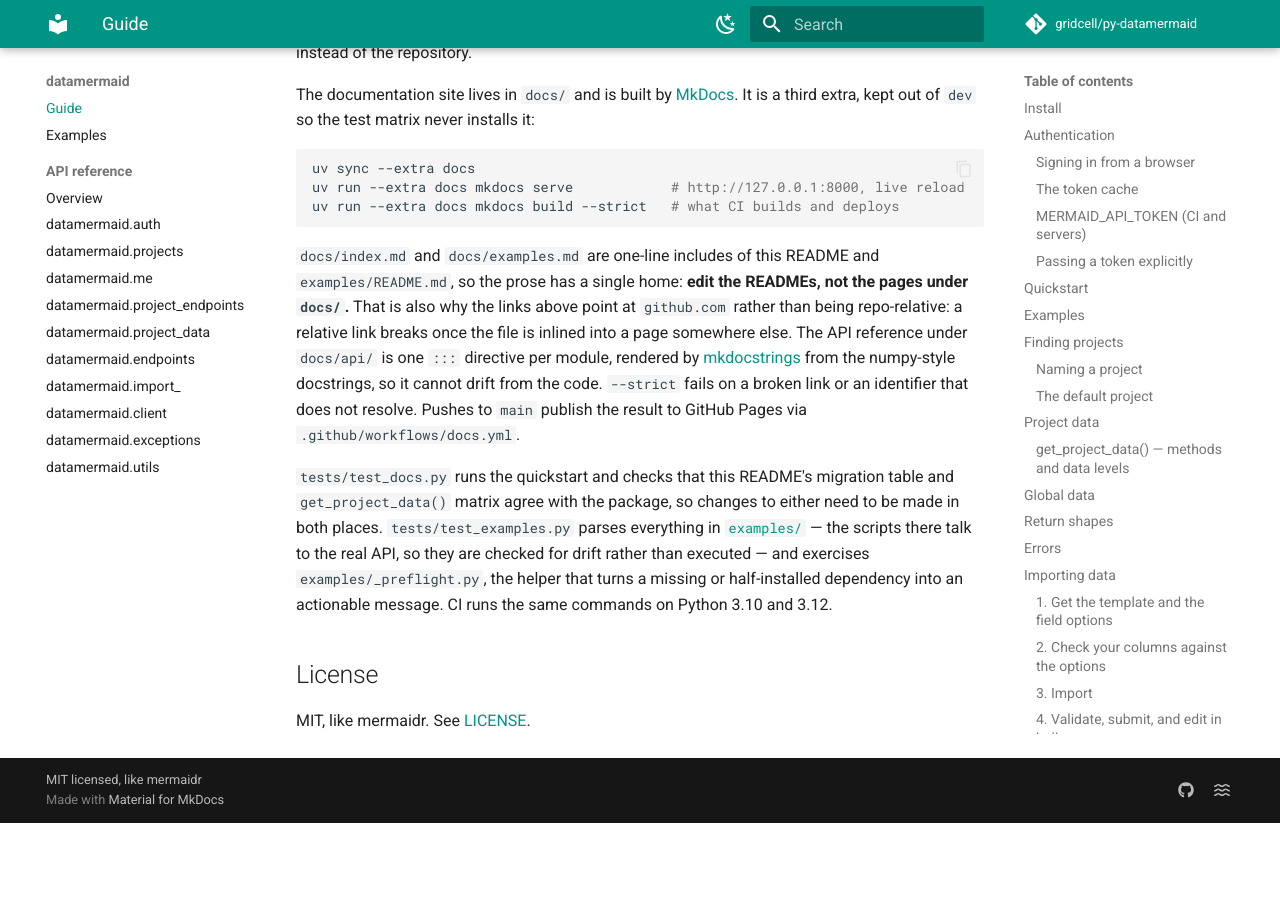
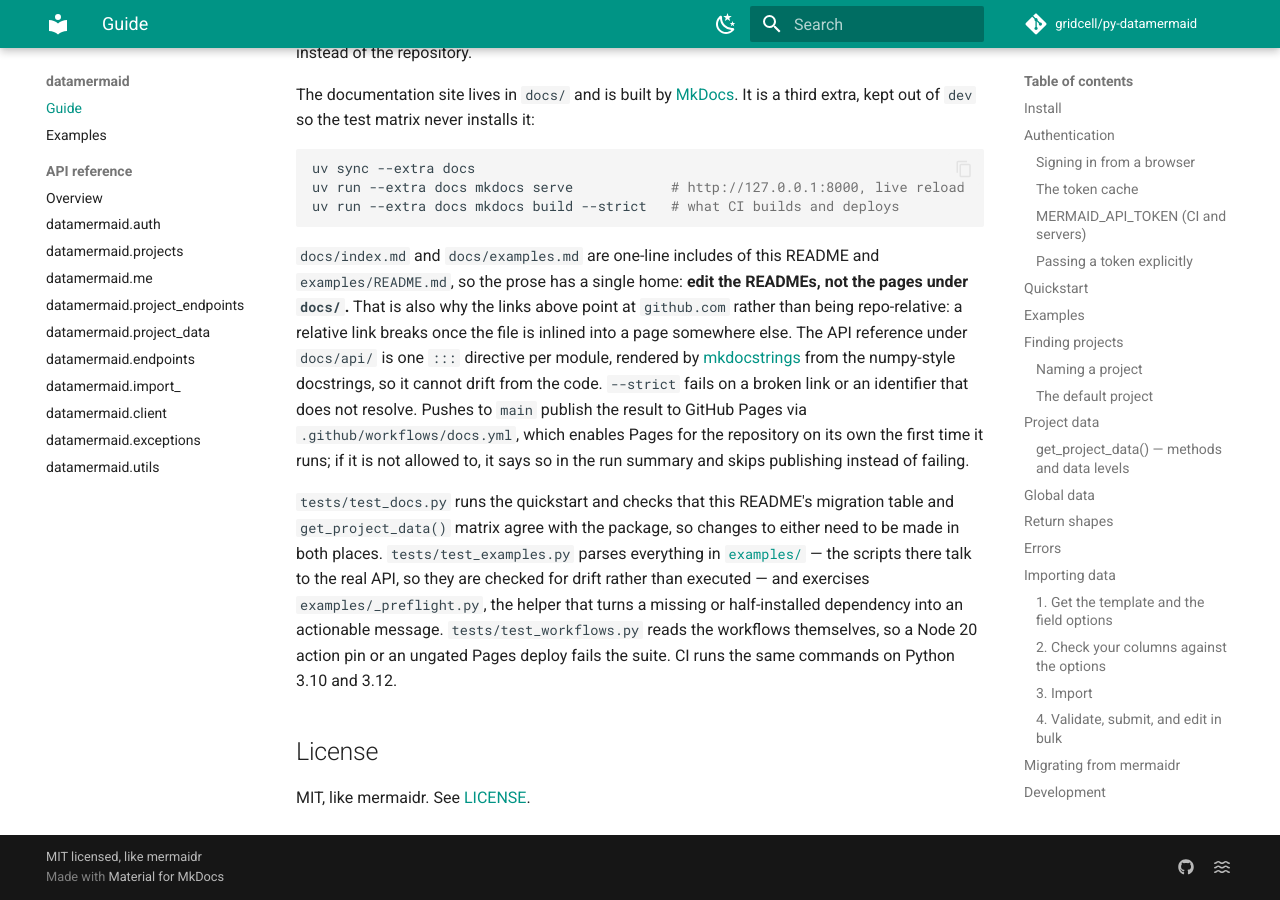
Before and after one commit to gridcell/py-datamermaid, an MkDocs documentation site: the page built from docs/index.md, in a window 1280 px wide and 900 px high, scrolled down 14717 px. Built offline with MkDocs 1.6.1 and Material for MkDocs 9.7.7, drawn with Linux system fonts in a browser that asks for light colours; comment, search, counter and statistics services are not loaded; before the commit the page ends 15540 px from its top, so only the background shows below that.

Commit message:
ci(py-datamermaid-2ut): enable Pages from the docs workflow, drop Node 20 pins (#14)
The docs deploy failed with `HttpError: Not Found` because Settings -> Pages
had never been switched to "GitHub Actions" as its source, and the workflow had
no step that either set it or reported it.

A new `configure` job runs `actions/configure-pages` with `enablement: true`,
which POSTs the `build_type: workflow` config the deploy needs.  It keeps
`pages: write` in a job of its own so the build job's token stays read-only on
pull request branches, and `continue-on-error` plus a `pages_ready` output means
an organisation that withholds the permission gets a warning in the run summary
and a skipped deploy instead of a red 404.

Also bumps every `actions/*` pin to a major that runs Node 24, clearing the
deprecation notices, and adds `tests/test_workflows.py` to guard both.

```diff
--- a/README.md
+++ b/README.md
@@ -635,7 +635,9 @@
 [mkdocstrings](https://mkdocstrings.github.io) from the numpy-style docstrings,
 so it cannot drift from the code. `--strict` fails on a broken link or an
 identifier that does not resolve. Pushes to `main` publish the result to GitHub
-Pages via `.github/workflows/docs.yml`.
+Pages via `.github/workflows/docs.yml`, which enables Pages for the repository
+on its own the first time it runs; if it is not allowed to, it says so in the
+run summary and skips publishing instead of failing.
 
 `tests/test_docs.py` runs the quickstart and checks that this README's
 migration table and `get_project_data()` matrix agree with the package, so
@@ -644,8 +646,10 @@
 [`examples/`](https://github.com/gridcell/py-datamermaid/blob/main/examples/README.md)
 — the scripts there talk to the real API, so they are checked for drift rather
 than executed — and exercises `examples/_preflight.py`, the helper that turns a
-missing or half-installed dependency into an actionable message. CI runs the
-same commands on Python 3.10 and 3.12.
+missing or half-installed dependency into an actionable message.
+`tests/test_workflows.py` reads the workflows themselves, so a Node 20 action
+pin or an ungated Pages deploy fails the suite. CI runs the same commands on
+Python 3.10 and 3.12.
 
 ## License
 
```
Also changed, not shown: AGENTS.md (+7 -2 lines), CLAUDE.md (+7 -2 lines), 3 other files.
